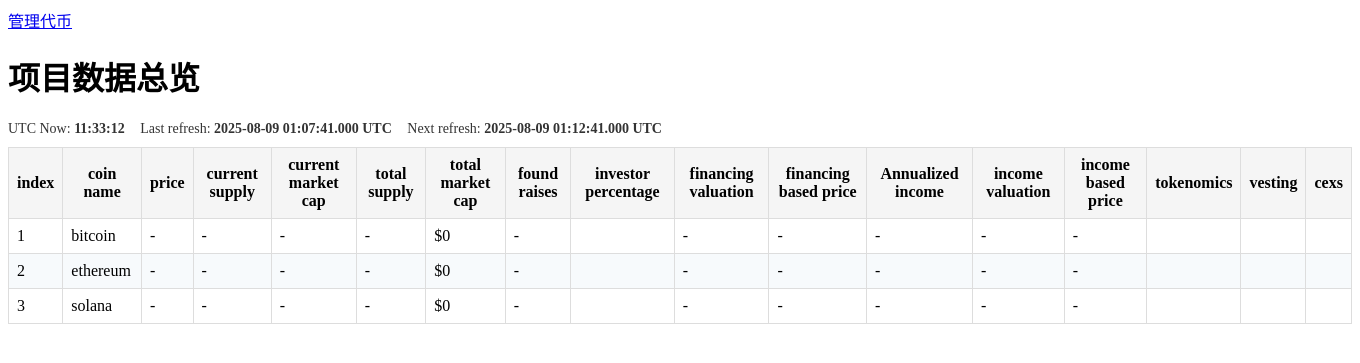
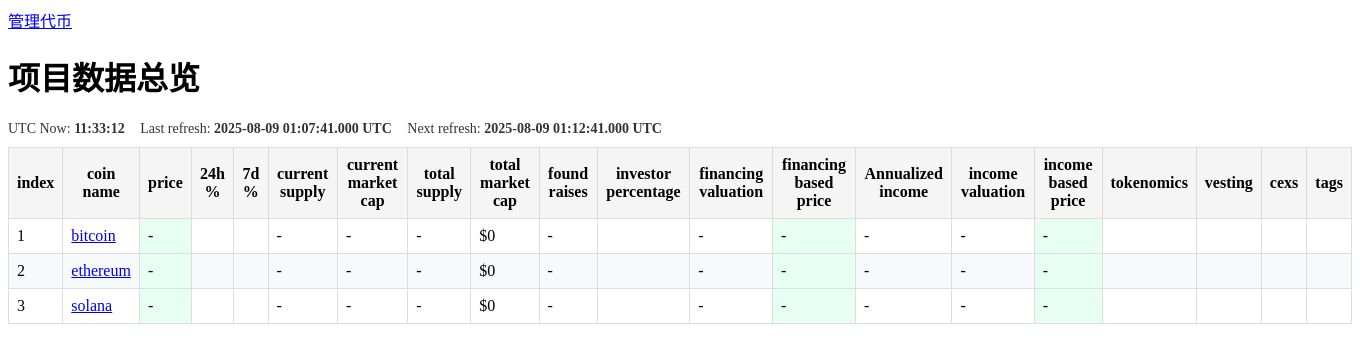
Before and after one commit to BenjaminZH1777/crypto-prices-dashboard, a Flask app: page / in a window 1360 px wide. Shown: the top 363 px of the page. Run offline with Flask 3, Linux system fonts and the light colour scheme.

Commit message:
feat: add coin links to CoinGecko; add 24h/7d change; add editable tags; highlight price/financing based/income based; include price_change_percentage in markets fetch

```diff
--- a/app.py
+++ b/app.py
@@ -68,6 +68,7 @@ class Coin(db.Model):
     tokenomics = db.Column(db.Text)
     vesting = db.Column(db.Text)
     cexs = db.Column(db.Text)
+    tags = db.Column(db.Text)
 
 _coin_list_cache = {
     'ids': set(),
@@ -112,6 +113,7 @@ def _fetch_markets_via_requests(coin_ids: list[str], timeout_seconds: int = 10)
     params = {
         'vs_currency': 'usd',
         'ids': ','.join(coin_ids),
+        'price_change_percentage': '24h,7d',
     }
     headers = {
         'User-Agent': 'crypto-prices-dashboard/1.0 (+https://github.com/BenjaminZH1777/crypto-prices-dashboard)'
@@ -217,6 +219,7 @@ def manage():
         tokenomics = request.form.get('tokenomics', '')
         vesting = request.form.get('vesting', '')
         cexs = request.form.get('cexs', '')
+        tags = request.form.get('tags', '')
 
         # Try to resolve friendly inputs (e.g., names/symbols) to a real CoinGecko id
         resolved_id = resolve_coingecko_id(coin_id)
@@ -241,6 +244,7 @@ def manage():
                 coin.tokenomics = tokenomics
                 coin.vesting = vesting
                 coin.cexs = cexs
+                coin.tags = tags
             else:
                 coin = Coin(
                     coin_id=resolved_id,
@@ -255,7 +259,8 @@ def manage():
                     income_based_price=income_based_price,
                     tokenomics=tokenomics,
                     vesting=vesting,
-                    cexs=cexs
+                    cexs=cexs,
+                    tags=tags
                 )
                 db.session.add(coin)
             try:
@@ -294,6 +299,7 @@ def edit_coin(coin_db_id: int):
         tokenomics = request.form.get('tokenomics', '')
         vesting = request.form.get('vesting', '')
         cexs = request.form.get('cexs', '')
+        tags = request.form.get('tags', '')
 
         resolved_id = resolve_coingecko_id(new_coin_id)
         valid_ids = get_valid_coin_ids_set()
@@ -313,6 +319,7 @@ def edit_coin(coin_db_id: int):
             coin.tokenomics = tokenomics
             coin.vesting = vesting
             coin.cexs = cexs
+            coin.tags = tags
             try:
                 db.session.commit()
             except Exception as e:
@@ -345,6 +352,7 @@ def api_data():
             computed_fbp = None
 
         table_row = {
+            'coin_id': coin.coin_id,
             'coin_name': (market or {}).get('name') or coin.coin_id,
             'price': (market or {}).get('current_price'),
             'current_supply': (market or {}).get('circulating_supply'),
@@ -352,6 +360,8 @@ def api_data():
             'total_supply': (market or {}).get('total_supply'),
             'total_market_cap': (market or {}).get('fully_diluted_valuation', 0),
             'last_updated': (market or {}).get('last_updated'),
+            'pct_24h': (market or {}).get('price_change_percentage_24h_in_currency', (market or {}).get('price_change_percentage_24h')),
+            'pct_7d': (market or {}).get('price_change_percentage_7d_in_currency'),
             'found_raises': coin.found_raises,
             'investor_percentage': coin.investor_percentage,
             'financing_valuation': coin.financing_valuation,
@@ -362,6 +372,7 @@ def api_data():
             'tokenomics': coin.tokenomics,
             'vesting': coin.vesting,
             'cexs': coin.cexs,
+            'tags': coin.tags,
         }
         table_data.append(table_row)
     # Include cache metadata so UI can show last/next refresh
@@ -423,6 +434,16 @@ def inject_version():
 if __name__ == '__main__':
     with app.app_context():
         db.create_all()
+        # lightweight migration for new columns
+        try:
+            from sqlalchemy import text
+            cols = db.session.execute(text("PRAGMA table_info(coin)")).fetchall()
+            names = {c[1] for c in cols}
+            if 'tags' not in names:
+                db.session.execute(text("ALTER TABLE coin ADD COLUMN tags TEXT"))
+                db.session.commit()
+        except Exception:
+            db.session.rollback()
         # Seed with a few popular coins if database is empty
         if Coin.query.count() == 0:
             for coin_id in ['bitcoin', 'ethereum', 'solana']:
--- a/static/script.js
+++ b/static/script.js
@@ -55,8 +55,10 @@ async function loadPrices() {
         var row = document.createElement('tr');
         row.innerHTML = `
             <td>${idx + 1}</td>
-            <td>${orElse(r.coin_name, '-')}</td>
-            <td>${(r.price != null && !isNaN(r.price)) ? ('$' + Number(r.price).toFixed(6)) : '-'}</td>
+            <td><a href="https://www.coingecko.com/en/coins/${encodeURIComponent(r.coin_id || '')}" target="_blank" rel="noopener">${orElse(r.coin_name, '-')}</a></td>
+            <td style="background:#e6fff2;">${(r.price != null && !isNaN(r.price)) ? ('$' + Number(r.price).toFixed(6)) : '-'}</td>
+            <td>${(r.pct_24h != null && !isNaN(r.pct_24h)) ? (Number(r.pct_24h).toFixed(2)+'%') : ''}</td>
+            <td>${(r.pct_7d != null && !isNaN(r.pct_7d)) ? (Number(r.pct_7d).toFixed(2)+'%') : ''}</td>
             <td>${fmtNumber(r.current_supply)}</td>
             <td>${fmtMoney(r.current_market_cap)}</td>
             <td>${fmtNumber(r.total_supply)}</td>
@@ -64,13 +66,14 @@ async function loadPrices() {
             <td>${fmtMoney(r.found_raises)}</td>
             <td>${fmtPercent(r.investor_percentage)}</td>
             <td>${fmtMoney(r.financing_valuation)}</td>
-            <td>${fmtMoney(r.financing_based_price)}</td>
+            <td style="background:#e6fff2;">${fmtMoney(r.financing_based_price)}</td>
             <td>${fmtMoney(r.annualized_income)}</td>
             <td>${fmtMoney(r.income_valuation)}</td>
-            <td>${fmtMoney(r.income_based_price)}</td>
+            <td style="background:#e6fff2;">${fmtMoney(r.income_based_price)}</td>
             <td>${orElse(r.tokenomics, '')}</td>
             <td>${orElse(r.vesting, '')}</td>
             <td>${orElse(r.cexs, '')}</td>
+            <td>${orElse(r.tags, '')}</td>
         `;
         tbody.appendChild(row);
     });
--- a/templates/edit.html
+++ b/templates/edit.html
@@ -39,6 +39,8 @@
         <textarea name="vesting">{{ coin.vesting }}</textarea><br>
         <label for="cexs">CEXs:</label>
         <textarea name="cexs">{{ coin.cexs }}</textarea><br>
+        <label for="tags">Tags:</label>
+        <textarea name="tags">{{ coin.tags }}</textarea><br>
         <input type="submit" value="Save Changes">
     </form>
 </body>
--- a/templates/index.html
+++ b/templates/index.html
@@ -31,6 +31,8 @@
                 <th>index</th>
                 <th>coin name</th>
                 <th>price</th>
+                <th>24h %</th>
+                <th>7d %</th>
                 <th>current supply</th>
                 <th>current market cap</th>
                 <th>total supply</th>
@@ -45,6 +47,7 @@
                 <th>tokenomics</th>
                 <th>vesting</th>
                 <th>cexs</th>
+                <th>tags</th>
             </tr>
         </thead>
         <tbody></tbody>
--- a/templates/manage.html
+++ b/templates/manage.html
@@ -40,6 +40,8 @@
         <textarea name="vesting"></textarea><br>
         <label for="cexs">CEXs:</label>
         <textarea name="cexs"></textarea><br>
+        <label for="tags">Tags:</label>
+        <textarea name="tags" placeholder="comma separated tags"></textarea><br>
         <input type="submit" value="Save">
     </form>
     <h2>Current Coins</h2>
@@ -57,6 +59,7 @@
                 <th>Tokenomics</th>
                 <th>Vesting</th>
                 <th>CEXs</th>
+                <th>Tags</th>
                 <th>Actions</th>
             </tr>
         </thead>
@@ -74,6 +77,7 @@
                 <td>{{ coin.tokenomics }}</td>
                 <td>{{ coin.vesting }}</td>
                 <td>{{ coin.cexs }}</td>
+                <td>{{ coin.tags }}</td>
                 <td>
                     <div style="display:flex; gap:6px;">
                         <a href="/manage/edit/{{ coin.id }}" style="padding:4px 8px;border:1px solid #888;border-radius:4px;text-decoration:none;">Edit</a>
```
